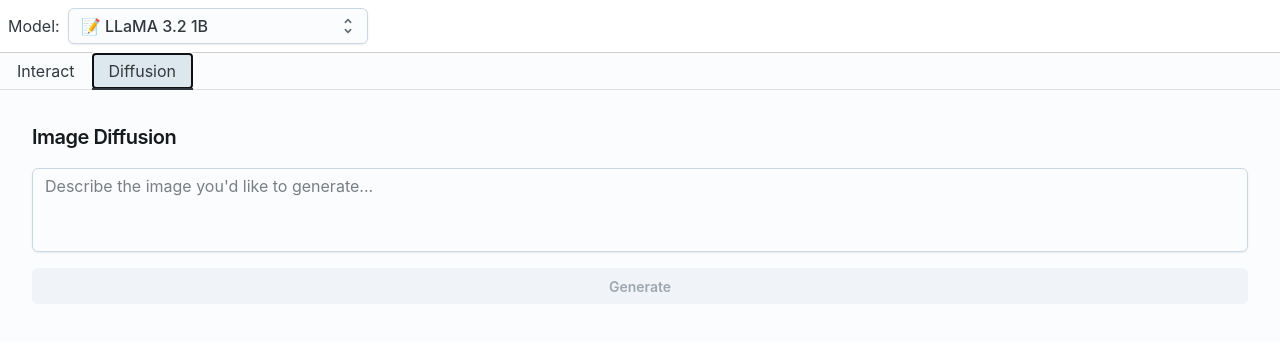
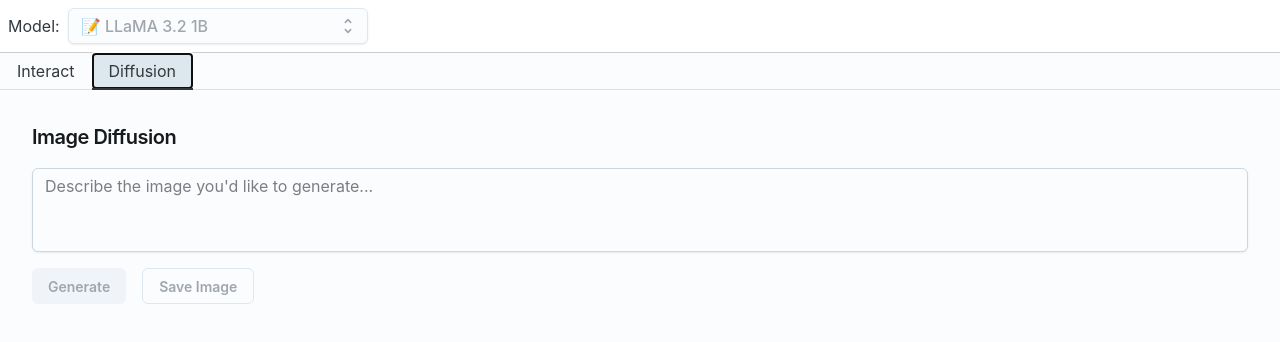
Before and after one commit to Sourenm/chat-app, a React (Vite) app in the folder frontend/: page / in a window 1280 px wide. Both pictures are taken after a click on the tab "Diffusion". Shown: the top 342 px of the page. Built offline with nearby package versions, Linux system fonts and the light colour scheme.

Commit message:
Add a Save Image button for Diffusion

```diff
--- a/frontend/src/components/DiffusionPage.tsx
+++ b/frontend/src/components/DiffusionPage.tsx
@@ -1,12 +1,12 @@
-// DiffusionPage.tsx
-import { useState } from 'react';
-import { Box, Button, Textarea, Typography, CircularProgress } from '@mui/joy';
+import { useState, useRef } from 'react';
+import { Box, Button, Textarea, Typography, CircularProgress, Stack } from '@mui/joy';
 import { generateDiffusionImage } from '../lib/api';
 
 export default function DiffusionPage() {
   const [prompt, setPrompt] = useState('');
   const [imageUrl, setImageUrl] = useState<string | null>(null);
   const [isLoading, setIsLoading] = useState(false);
+  const downloadLinkRef = useRef<HTMLAnchorElement | null>(null);
 
   const handleGenerate = async () => {
     if (!prompt.trim()) return;
@@ -20,8 +20,18 @@
       alert(`Generation failed: ${err.message}`);
     }
 
+    setIsLoading(false);
+  };
 
-    setIsLoading(false);
+  const handleSave = () => {
+    if (!imageUrl) return;
+
+    const link = document.createElement('a');
+    link.href = imageUrl;
+    link.download = 'generated_image.png';
+    document.body.appendChild(link);
+    link.click();
+    document.body.removeChild(link);
   };
 
   return (
@@ -33,9 +43,21 @@
         value={prompt}
         onChange={(e) => setPrompt(e.target.value)}
       />
-      <Button onClick={handleGenerate} disabled={isLoading || !prompt.trim()}>
-        {isLoading ? <CircularProgress size="sm" /> : 'Generate'}
-      </Button>
+
+      <Stack direction="row" spacing={2}>
+        <Button onClick={handleGenerate} disabled={isLoading || !prompt.trim()}>
+          {isLoading ? <CircularProgress size="sm" /> : 'Generate'}
+        </Button>
+
+        <Button
+          onClick={handleSave}
+          disabled={!imageUrl}
+          color="neutral"
+          variant="outlined"
+        >
+          Save Image
+        </Button>
+      </Stack>
 
       {imageUrl && (
         <Box component="img" src={imageUrl} alt="Generated" sx={{ maxWidth: '100%', mt: 2 }} />
--- a/frontend/src/components/MainTabs.tsx
+++ b/frontend/src/components/MainTabs.tsx
@@ -52,7 +52,12 @@
     <Box sx={{ width: '100vw', height: '100vh', display: 'flex', flexDirection: 'column' }}>
       <Box sx={{ p: 1, borderBottom: '1px solid #ccc', display: 'flex', alignItems: 'center' }}>
         <Typography sx={{ mr: 1 }}>Model:</Typography>
-        <Select value={model} onChange={(_, value) => value && setModel(value)} sx={{ minWidth: 300 }}>
+        <Select
+          value={model}
+          onChange={(_, value) => value && setModel(value)}
+          sx={{ minWidth: 300 }}
+          disabled={tabIndex === 1} // 👈 disables selector when Diffusion tab is active
+        >
           <Option value="meta-llama/Llama-3.2-1B-Instruct">📝 LLaMA 3.2 1B</Option>
           <Option value="mlx-community/Qwen2-VL-2B-Instruct-4bit">🖼️ QWEN2 VL 2B</Option>
         </Select>
```
Also changed, not shown: 2 other files (tests, documents, lock files or other folders).
